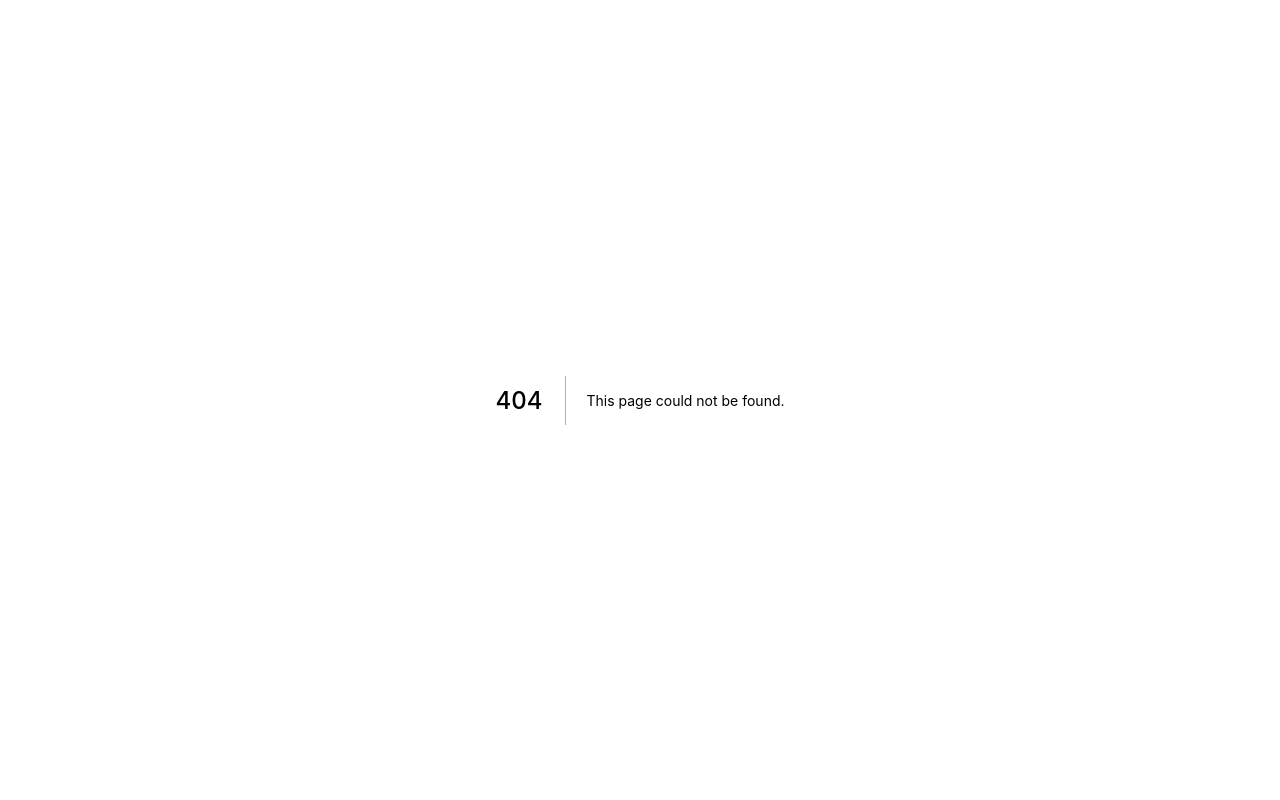
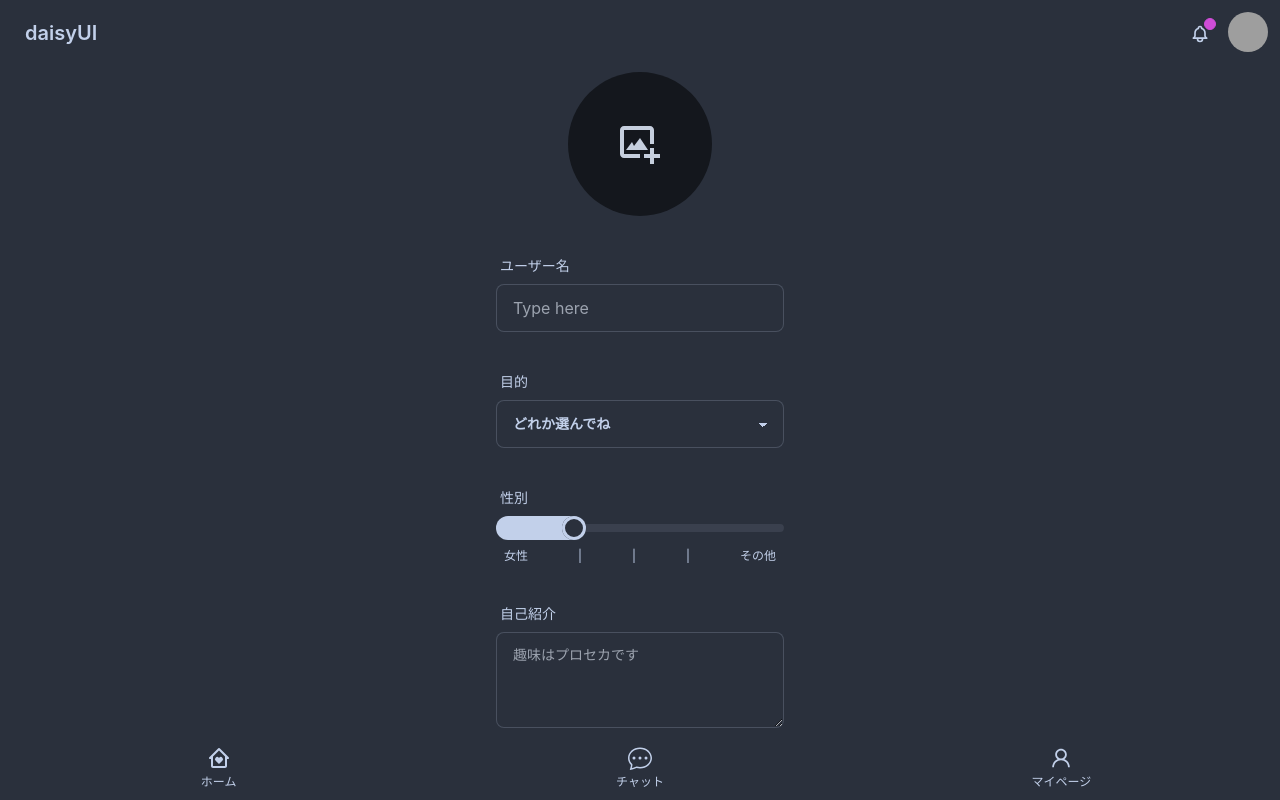
Before and after one commit to andmohiko/cloudy, a Next.js app: page /edit in a window 1280 px wide. Before the commit this address had no page. Built offline with nearby package versions, Linux system fonts and the light colour scheme; grey boxes are pictures that could not be loaded.

Commit message:
feat: profile edit page

```diff
--- /dev/null
+++ b/src/pages/edit.tsx
@@ -0,0 +1,39 @@
+import Image from 'next/image'
+import { AiOutlineSetting, AiOutlineCamera } from 'react-icons/ai'
+import { BsPencil } from 'react-icons/bs'
+
+import styles from '../styles/Home.module.css'
+
+import type { NextPage } from 'next'
+
+import { MotivationInput } from '@/components/Inputs/MotivationInput'
+import { SelfIntroductionInput } from '@/components/Inputs/SelfIntroductionInput'
+import { UserBasicInfoInput } from '@/components/Inputs/UserBasicInfoInput'
+import { HomeLayout } from '@/components/Layouts/HomeLayout'
+import { User } from '@/entities'
+
+const MyPage: NextPage = () => {
+  const user: User = {
+    userID: 'user1',
+    age: 21,
+    location: '池袋',
+    profileImageURL: '/images/katame.jpeg',
+    selfIntroduction:
+      'コスプレをしています！\n普段は歌舞伎でサキュバスの格好をしながらシーシャを提供しています',
+    username: 'りあ'
+  }
+
+  return (
+    <HomeLayout>
+      <div className={styles.main}>
+        <div className="flex flex-col gap-8">
+          <UserBasicInfoInput />
+          <MotivationInput />
+          <SelfIntroductionInput />
+        </div>
+      </div>
+    </HomeLayout>
+  )
+}
+
+export default MyPage
--- a/src/pages/mypage.tsx
+++ b/src/pages/mypage.tsx
@@ -1,4 +1,5 @@
 import Image from 'next/image'
+import Link from 'next/link'
 import { AiOutlineSetting, AiOutlineCamera } from 'react-icons/ai'
 import { BsPencil } from 'react-icons/bs'
 
@@ -43,9 +44,11 @@ const MyPage: NextPage = () => {
             <button className="btn btn-circle">
               <AiOutlineCamera size={24} />
             </button>
-            <button className="btn btn-circle">
-              <BsPencil size={24} />
-            </button>
+            <Link href="edit">
+              <button className="btn btn-circle">
+                <BsPencil size={24} />
+              </button>
+            </Link>
           </div>
         </div>
       </div>
```
